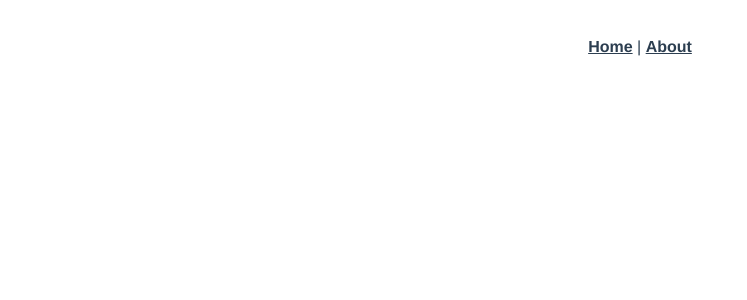
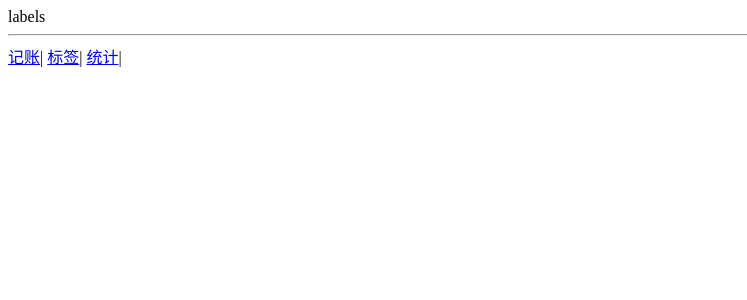
Before and after one commit to lnn520/money, a Vue app: page /#/labels in a window 1280 px wide. Shown: the top 300 px of the page, without its empty margins (0-747 px from the left). Built offline with nearby package versions, Linux system fonts and the light colour scheme.

Commit message:
创建三个页面

```diff
--- a/package.json
+++ b/package.json
@@ -10,6 +10,7 @@
   },
   "dependencies": {
     "core-js": "^3.6.5",
+    "git": "^0.1.5",
     "register-service-worker": "^1.7.1",
     "vue": "^2.6.11",
     "vue-class-component": "^7.2.3",
--- a/src/App.vue
+++ b/src/App.vue
@@ -1,11 +1,13 @@
 <template>
-  <div id="app">
-    <div id="nav">
-      <router-link to="/">Home</router-link> |
-      <router-link to="/about">About</router-link>
-    </div>
-    <router-view/>
+  <div>
+    <router-view></router-view>
+    <hr>
+    <router-link to="/money">记账</router-link>|
+    <router-link to="/labels">标签</router-link>|
+    <router-link to="/statistics">统计</router-link>|
   </div>
+
+
 </template>
 
 <style lang="scss">
--- a/src/router/index.ts
+++ b/src/router/index.ts
@@ -1,27 +1,31 @@
-import Vue from 'vue'
-import VueRouter, { RouteConfig } from 'vue-router'
-import Home from '../views/Home.vue'
+import Vue from 'vue';
+import VueRouter from 'vue-router';
+import Money from '@/views/Money.vue';
+import Labels from '@/views/Labels.vue';
+import Statistics from '@/views/Statistics.vue';
 
-Vue.use(VueRouter)
-
-const routes: Array<RouteConfig> = [
-  {
-    path: '/',
-    name: 'Home',
-    component: Home
-  },
-  {
-    path: '/about',
-    name: 'About',
-    // route level code-splitting
-    // this generates a separate chunk (about.[hash].js) for this route
-    // which is lazy-loaded when the route is visited.
-    component: () => import(/* webpackChunkName: "about" */ '../views/About.vue')
-  }
-]
+Vue.use(VueRouter);
+const routes = [
+    {
+        path :'/',
+        redirect:'/money'
+    },
+    {
+        path: '/money',
+        component: Money
+    },
+    {
+        path: '/labels',
+        component: Labels
+    },
+    {
+        path:'/statistics',
+        component: Statistics
+    }
+];
 
 const router = new VueRouter({
-  routes
-})
+    routes
+});
 
-export default router
+export default router;
--- /dev/null
+++ b/src/views/Labels.vue
@@ -0,0 +1,13 @@
+<template>
+<div>labels</div>
+</template>
+
+<script lang="ts">
+export default {
+name: "Labels"
+}
+</script>
+
+<style lang="scss" scoped>
+
+</style>
--- /dev/null
+++ b/src/views/Money.vue
@@ -0,0 +1,13 @@
+<template>
+<div>money</div>
+</template>
+
+<script lang="ts">
+export default {
+name: "Money"
+}
+</script>
+
+<style lang="scss" scoped>
+
+</style>
--- /dev/null
+++ b/src/views/Statistics.vue
@@ -0,0 +1,13 @@
+<template>
+<div>static</div>
+</template>
+
+<script lang="ts">
+export default {
+name: "Statistics"
+}
+</script>
+
+<style lang="scss" scoped>
+
+</style>
```
Also changed, not shown: src/main.ts (+10 -10 lines), 1 other file (tests, documents, lock files or other folders).
